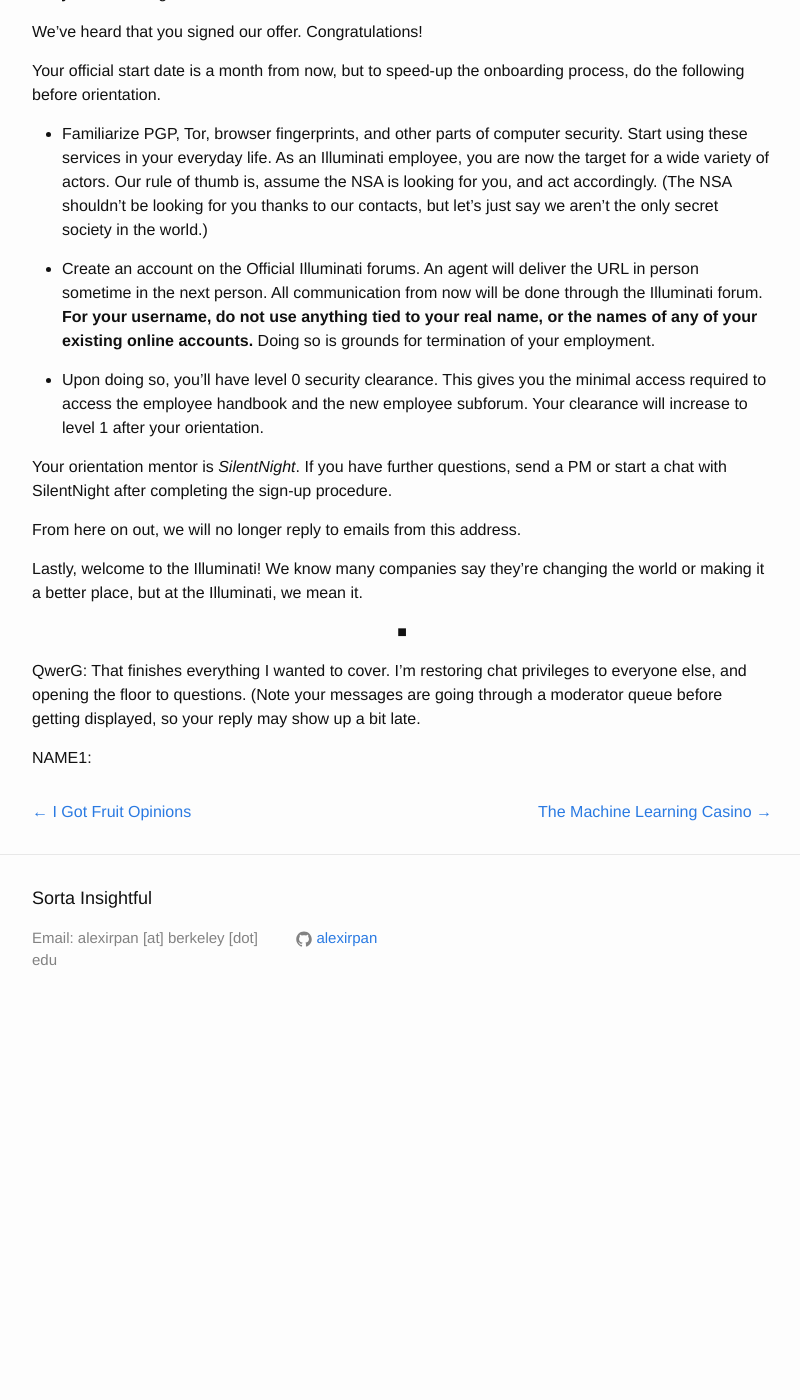
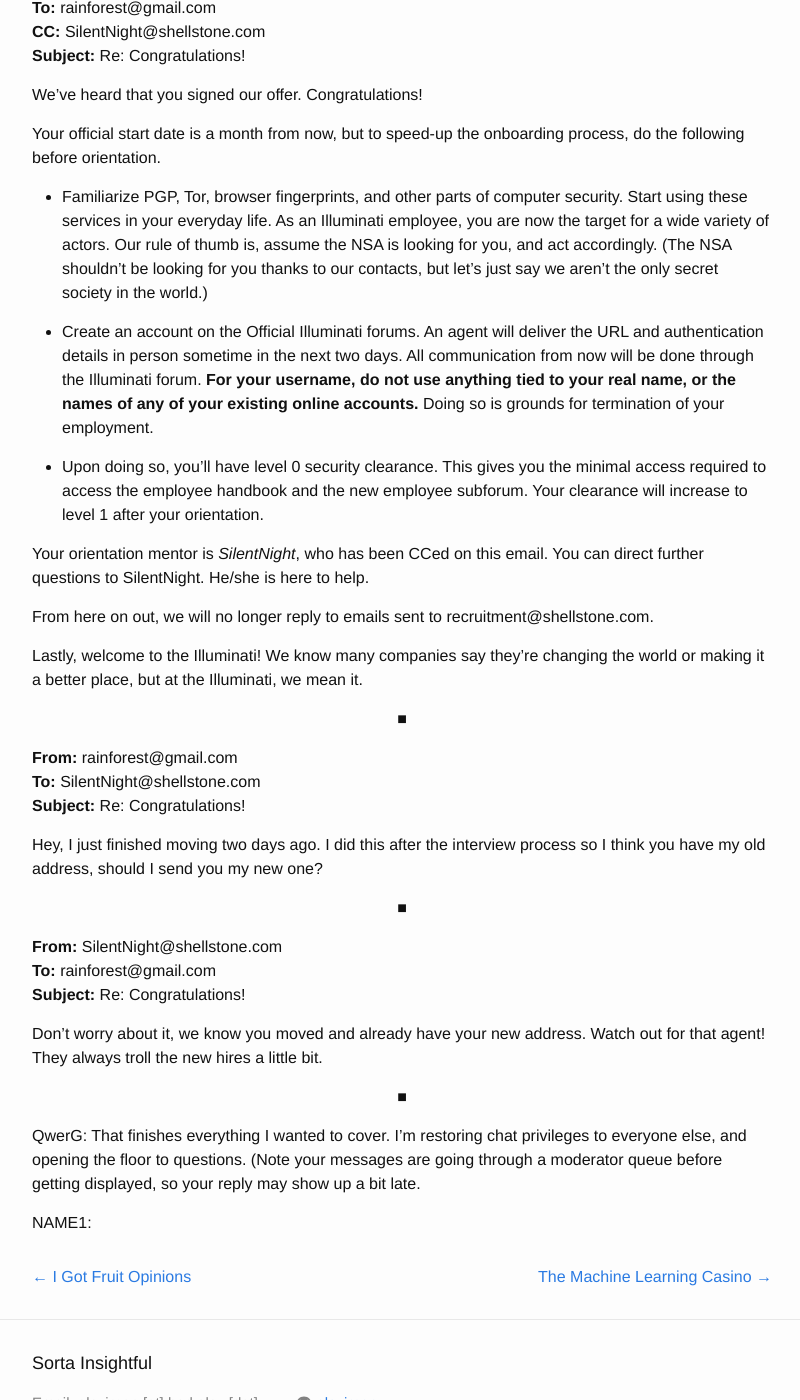
Before and after one commit to alexirpan/alexirpan.github.io, a Jekyll site: the page built from _posts/2016-11-20-illuminati.markdown, in a window 1280 px wide and 1400 px high, scrolled down 827 px. Shown: the whole window, without its empty margins (238-1038 px from the left). Built offline with Jekyll 4.4.1, drawn with Linux system fonts in a browser that asks for light colours; before the commit the page ends 1859 px from its top, so only the background shows below that; some of the changed text lies outside the part shown.

Commit message:
Adding the moving trick

```diff
--- a/_posts/2016-11-20-illuminati.markdown
+++ b/_posts/2016-11-20-illuminati.markdown
@@ -4,6 +4,8 @@
 date:   2016-07-10 16:14:00 -0700
 ---
 
+(Dates are missing because I haven't figured out what timeline I want
+yet.)
 
 **From:** recruitment@shellstone.com
 **To:** rainforest@gmail.com
@@ -39,6 +41,7 @@
 
 **From:** recruitment@shellstone.com
 **To:** rainforest@gmail.com
+**CC:** SilentNight@shellstone.com
 **Subject:** Re: Congratulations!
 
 We've heard that you signed our offer. Congratulations!
@@ -54,7 +57,7 @@
 but let's just say we aren't the only secret society in the world.)
 
 * Create an account on the Official Illuminati forums. An agent will deliver
-the URL in person sometime in the next person.
+the URL and authentication details in person sometime in the next two days.
 All communication from now will be done through the Illuminati forum.
 **For your username, do not use anything tied to your real name, or the
 names of any of your existing online accounts.**
@@ -65,13 +68,35 @@
 handbook and the new employee subforum. Your clearance will increase to
 level 1 after your orientation.
 
-Your orientation mentor is *SilentNight*. If you have further questions,
-send a PM or start a chat with SilentNight after completing the sign-up procedure.
+Your orientation mentor is *SilentNight*, who has been CCed on this email.
+You can direct further questions to SilentNight. He/she is here to help.
 
-From here on out, we will no longer reply to emails from this address.
+From here on out, we will no longer reply to emails sent to
+recruitment@shellstone.com.
 
 Lastly, welcome to the Illuminati! We know many companies say they're changing
 the world or making it a better place, but at the Illuminati, we mean it.
+
+■
+{: .centered }
+
+**From:** rainforest@gmail.com
+**To:** SilentNight@shellstone.com
+**Subject:** Re: Congratulations!
+
+Hey, I just finished moving two days ago. I did this after the interview
+process so I think you have my old address, should I send you my new one?
+
+■
+{: .centered }
+
+
+**From:** SilentNight@shellstone.com
+**To:** rainforest@gmail.com
+**Subject:** Re: Congratulations!
+
+Don't worry about it, we know you moved and already have your new address.
+Watch out for that agent! They always troll the new hires a little bit.
 
 ■
 {: .centered }
```
